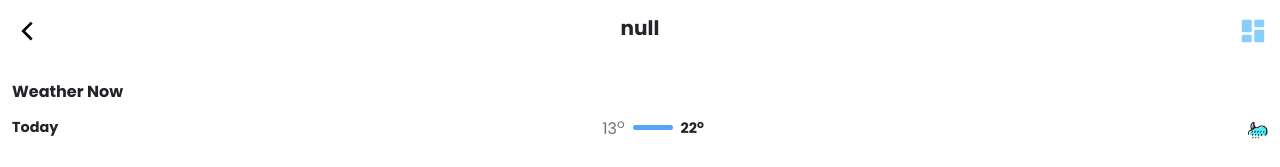
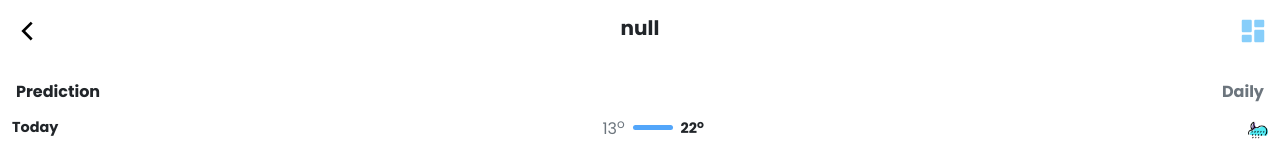
Before and after one commit to fatboy0112/react-weather-app, a React (Create React App) app: page /forecast in a window 1280 px wide. Shown: the top 167 px of the page. Built offline with nearby package versions, Linux system fonts and the light colour scheme.

Commit message:
Updated the forecast page  heading'

```diff
--- a/src/index.js
+++ b/src/index.js
@@ -2,6 +2,7 @@ import React from 'react';
 import ReactDOM from 'react-dom/client';
 import App from './App';
 import reportWebVitals from './reportWebVitals';
+
 import * as serviceWorkerRegistration from './serviceWorkerRegistration';
 const root = ReactDOM.createRoot(document.getElementById('root'));
 root.render(
--- a/src/pages/ForecastWeather.jsx
+++ b/src/pages/ForecastWeather.jsx
@@ -134,9 +134,13 @@ const navigateToApp = () =>{
 					</svg>
 					</div>
 				</section>
-				<section className="my-1 next-week-component-container d-flex align-items-start justify-content-start flex-column">
-        <h6 className="fw-bold fs-6 my-3 text-start">Weather Now</h6>
+				<section className="my-1 next-week-component-container d-flex  flex-column">
 
+          <section className="d-flex align-items-center justify-content-between">
+        <h6 className="fw-bold fs-6 my-3 text-start text-capitalize mx-1"> Prediction</h6>
+        <h6 className="fw-bold fs-6 my-3 text-start text-capitalize text-muted mx-1">daily</h6>
+
+          </section>
           {uiData}
 				</section>
 				<Footer utilityTags={componentToInsert} />
```
Also changed, not shown: src/sw.js (renamed from src/service-worker.js).
